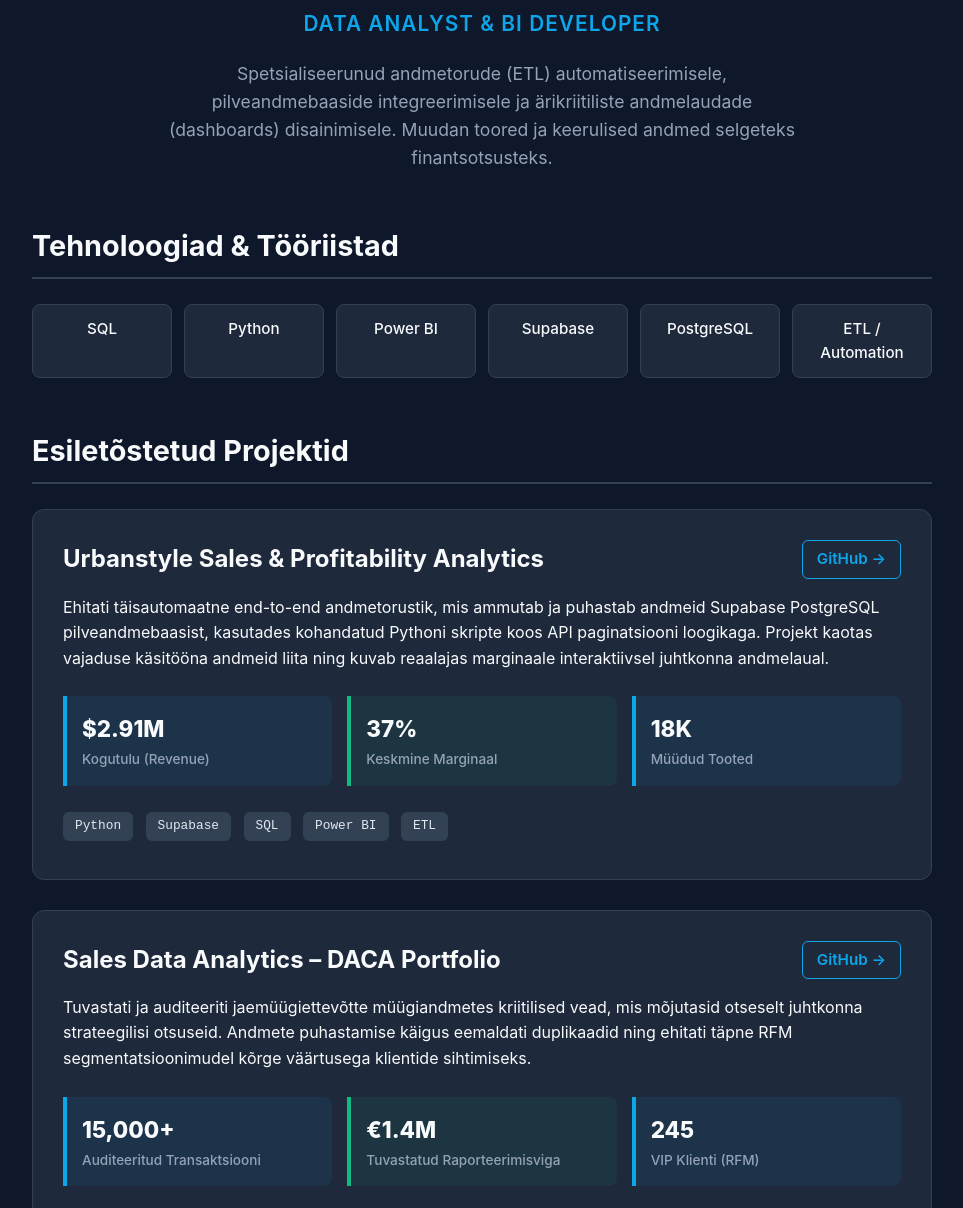
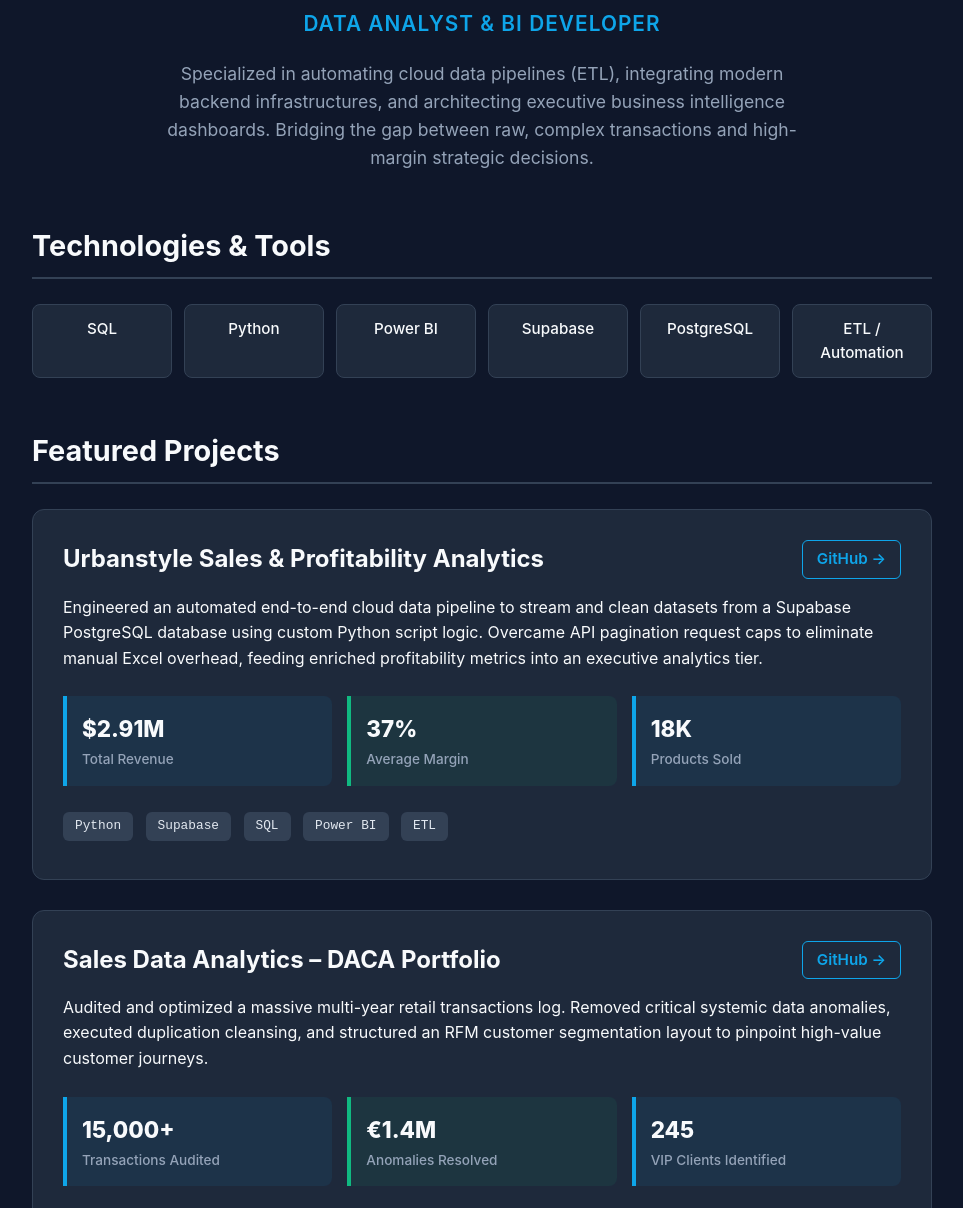
Before and after one commit to rattaseppkevin-tech/daca-portfolio, a plain HTML site: page index.html in a window 1280 px wide. Shown: the part 165-1373 px from the top of the page, without its empty margins (158-1121 px from the left). Drawn offline with Linux system fonts and the light colour scheme.

Commit message:
Update index.html

```diff
--- a/index.html
+++ b/index.html
@@ -1,9 +1,9 @@
 <!DOCTYPE html>
-<html lang="et">
+<html lang="en">
 <head>
     <meta charset="UTF-8">
     <meta name="viewport" content="width=device-width, initial-scale=1.0">
-    <title>Kevin Rattasepp | Portfoolio</title>
+    <title>Kevin Rattasepp | Portfolio</title>
     <style>
         :root {
             --bg-color: #0f172a;
@@ -178,11 +178,11 @@
         <header>
             <h1>Kevin Rattasepp</h1>
             <div class="subtitle">Data Analyst & BI Developer</div>
-            <p class="bio">Spetsialiseerunud andmetorude (ETL) automatiseerimisele, pilveandmebaaside integreerimisele ja ärikriitiliste andmelaudade (dashboards) disainimisele. Muudan toored ja keerulised andmed selgeteks finantsotsusteks.</p>
+            <p class="bio">Specialized in automating cloud data pipelines (ETL), integrating modern backend infrastructures, and architecting executive business intelligence dashboards. Bridging the gap between raw, complex transactions and high-margin strategic decisions.</p>
         </header>
 
         <section>
-            <div class="section-title">Tehnoloogiad & Tööriistad</div>
+            <div class="section-title">Technologies & Tools</div>
             <div class="skills-grid">
                 <div class="skill-tag">SQL</div>
                 <div class="skill-tag">Python</div>
@@ -194,26 +194,26 @@
         </section>
 
         <section>
-            <div class="section-title">Esiletõstetud Projektid</div>
+            <div class="section-title">Featured Projects</div>
 
             <div class="project-card">
                 <div class="project-header">
                     <h3 class="project-title">Urbanstyle Sales & Profitability Analytics</h3>
                     <a href="https://github.com/rattaseppkevin-tech" class="project-link" target="_blank">GitHub →</a>
                 </div>
-                <p>Ehitati täisautomaatne end-to-end andmetorustik, mis ammutab ja puhastab andmeid Supabase PostgreSQL pilveandmebaasist, kasutades kohandatud Pythoni skripte koos API paginatsiooni loogikaga. Projekt kaotas vajaduse käsitööna andmeid liita ning kuvab reaalajas marginaale interaktiivsel juhtkonna andmelaual.</p>
+                <p>Engineered an automated end-to-end cloud data pipeline to stream and clean datasets from a Supabase PostgreSQL database using custom Python script logic. Overcame API pagination request caps to eliminate manual Excel overhead, feeding enriched profitability metrics into an executive analytics tier.</p>
                 <div class="metrics-container">
                     <div class="metric-box">
                         <div class="metric-value">$2.91M</div>
-                        <div class="metric-label">Kogutulu (Revenue)</div>
+                        <div class="metric-label">Total Revenue</div>
                     </div>
                     <div class="metric-box success">
                         <div class="metric-value">37%</div>
-                        <div class="metric-label">Keskmine Marginaal</div>
+                        <div class="metric-label">Average Margin</div>
                     </div>
                     <div class="metric-box">
                         <div class="metric-value">18K</div>
-                        <div class="metric-label">Müüdud Tooted</div>
+                        <div class="metric-label">Products Sold</div>
                     </div>
                 </div>
                 <div class="project-tags">
@@ -230,19 +230,19 @@
                     <h3 class="project-title">Sales Data Analytics – DACA Portfolio</h3>
                     <a href="https://github.com/rattaseppkevin-tech/daca-portfolio" class="project-link" target="_blank">GitHub →</a>
                 </div>
-                <p>Tuvastati ja auditeeriti jaemüügiettevõtte müügiandmetes kriitilised vead, mis mõjutasid otseselt juhtkonna strateegilisi otsuseid. Andmete puhastamise käigus eemaldati duplikaadid ning ehitati täpne RFM segmentatsioonimudel kõrge väärtusega klientide sihtimiseks.</p>
+                <p>Audited and optimized a massive multi-year retail transactions log. Removed critical systemic data anomalies, executed duplication cleansing, and structured an RFM customer segmentation layout to pinpoint high-value customer journeys.</p>
                 <div class="metrics-container">
                     <div class="metric-box">
                         <div class="metric-value">15,000+</div>
-                        <div class="metric-label">Auditeeritud Transaktsiooni</div>
+                        <div class="metric-label">Transactions Audited</div>
                     </div>
                     <div class="metric-box success">
                         <div class="metric-value">€1.4M</div>
-                        <div class="metric-label">Tuvastatud Raporteerimisviga</div>
+                        <div class="metric-label">Anomalies Resolved</div>
                     </div>
                     <div class="metric-box">
                         <div class="metric-value">245</div>
-                        <div class="metric-label">VIP Klienti (RFM)</div>
+                        <div class="metric-label">VIP Clients Identified</div>
                     </div>
                 </div>
                 <div class="project-tags">
@@ -258,7 +258,7 @@
                     <h3 class="project-title">Team Analysis Project – DACA</h3>
                     <a href="https://github.com/rattaseppkevin-tech/urbanstyle-TOOTE-grupp" class="project-link" target="_blank">GitHub →</a>
                 </div>
-                <p>Grupiprojekt, mis simuleeris reaalset ärikeskkonda: koostöös läbi viidud andmeanalüüs, interaktiivse andmelaua disain ning tulemuste esitlemine sidusrühmadele (stakeholders) strateegilise laienemisplaani toetamiseks.</p>
+                <p>Collaborative industry case-study simulating corporate metrics delivery. Co-authored the data parsing framework and optimized dashboard delivery to back expansion tactics for strategic business units.</p>
                 <div class="project-tags">
                     <span class="p-tag">Data Collaboration</span>
                     <span class="p-tag">Dashboard Design</span>
@@ -269,7 +269,7 @@
         </section>
 
         <footer>
-            <p>&copy; 2026 Kevin Rattasepp. Kõik õigused kaitstud.</p>
+            <p>&copy; 2026 Kevin Rattasepp. All rights reserved.</p>
             <p>
                 <a href="https://github.com/rattaseppkevin-tech" target="_blank">GitHub</a> |
                 <a href="https://linkedin.com/" target="_blank">LinkedIn</a>
```
